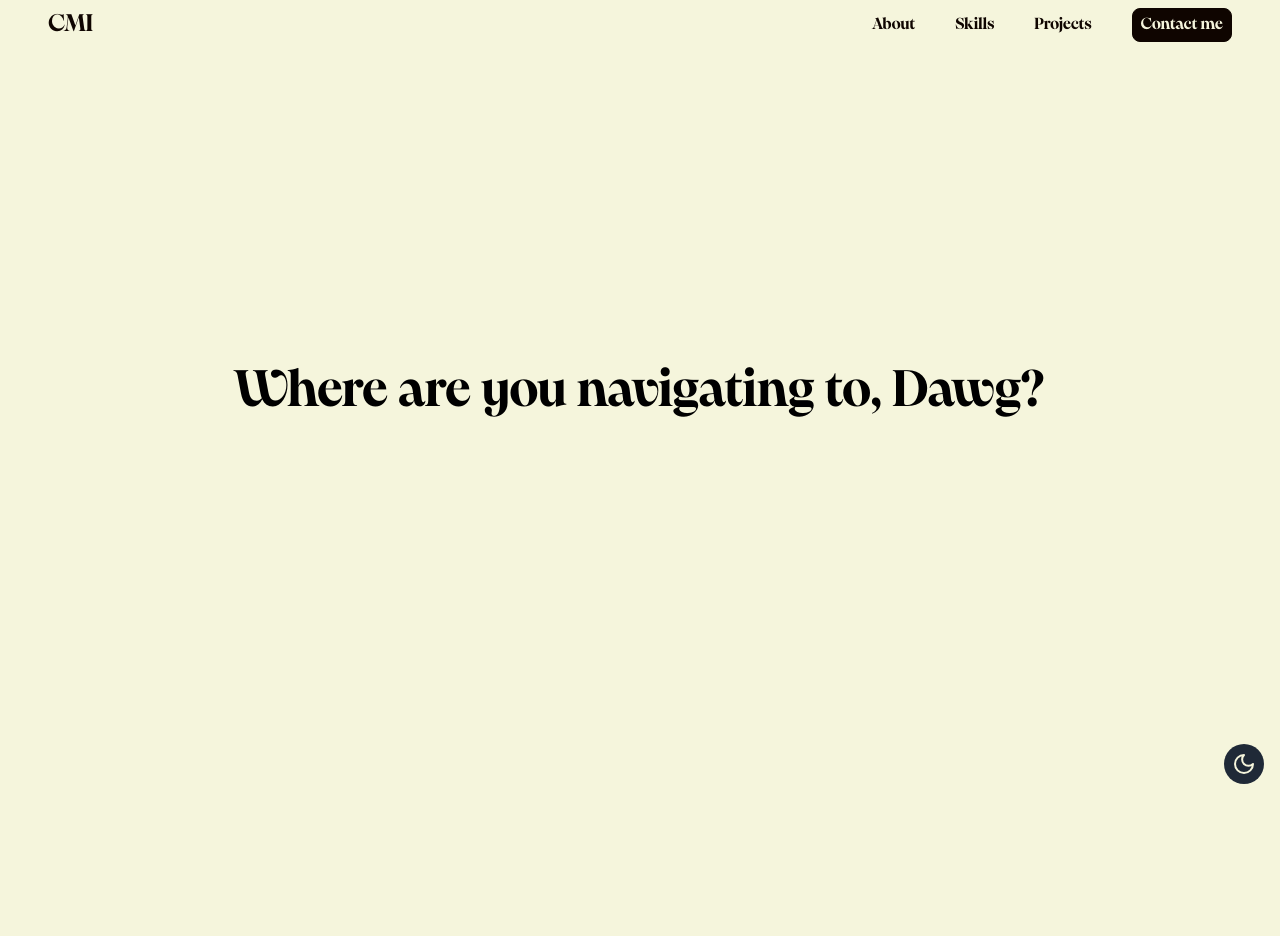
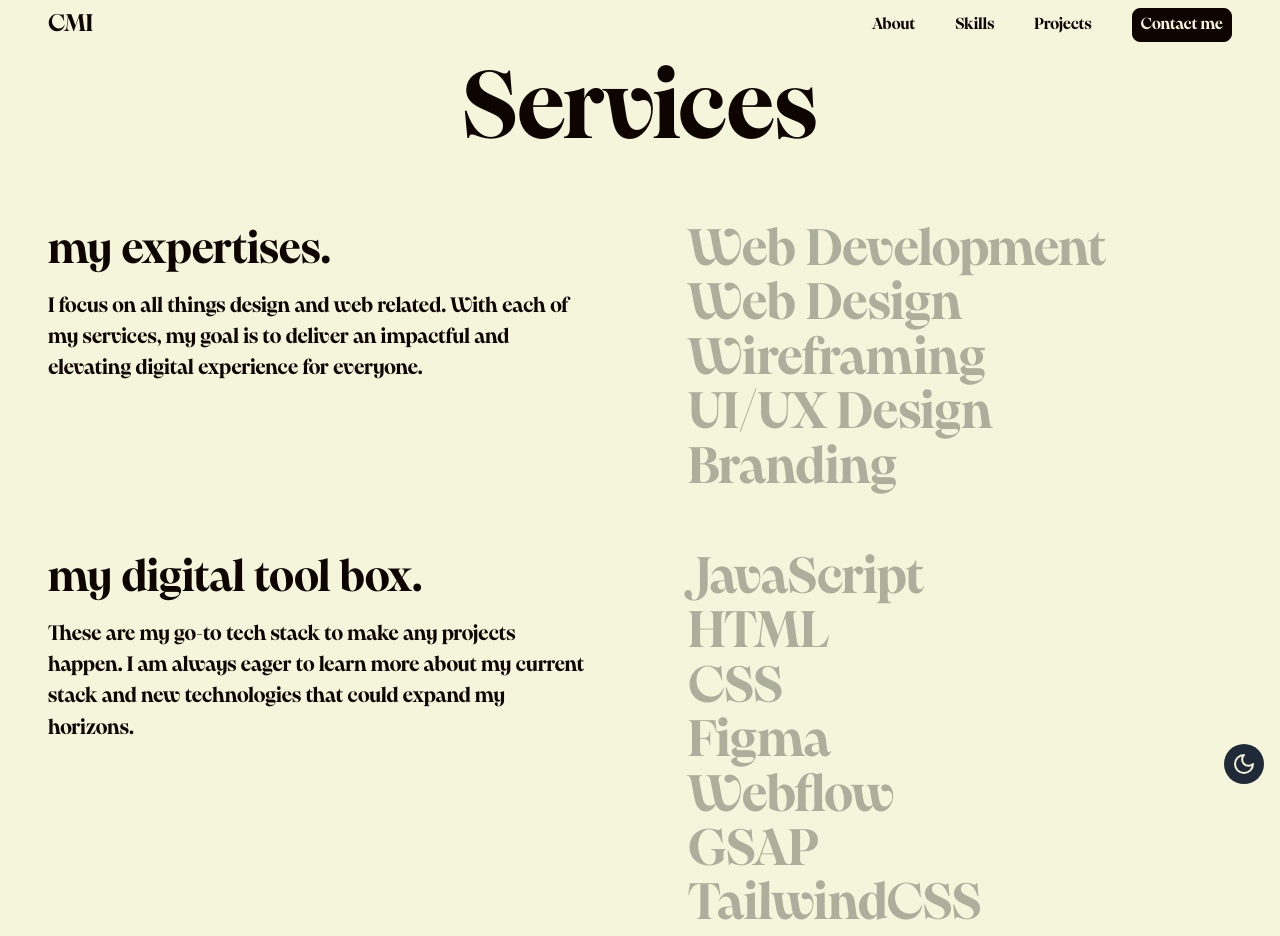
Before and after one commit to CMI-James/main-portfolio, a Next.js app: page /Services in a window 1280 px wide. Before the commit this address had no page. Shown: the top 936 px of the page. Before the commit the page ends 800 px from the top, so only its background shows below. Built offline with nearby package versions, Linux system fonts and the light colour scheme.

Commit message:
feat: improved the theme color in Service page

```diff
--- /dev/null
+++ b/src/components/Services.jsx
@@ -0,0 +1,88 @@
+// src/components/Skills.js
+import React from "react";
+import Heading from "./ui/Heading";
+import Section from "./ui/Section";
+import SectionHeader from "./ui/SectionHeader";
+import SectionBody from "./ui/SectionBody";
+
+const Services = () => {
+  const expertiseItems = [
+    "Web Development",
+    "Web Design",
+    "Wireframing",
+    "UI/UX Design",
+    "Branding",
+  ];
+
+  const toolBoxItems = [
+    "JavaScript",
+    "HTML",
+    "CSS",
+    "Figma",
+    "Webflow",
+    "GSAP",
+    "TailwindCSS",
+    "ReactJS",
+  ];
+  return (
+    <Section className="theme-dark-light">
+      <SectionHeader title="Services" />
+      <SectionBody>
+        <div className="space-y-14">
+          <div className="mt-10 grid grid-cols-1 gap-5 md:grid-cols-2 md:gap-24">
+            <div className="space-y-6">
+              <div className="space-y-3 2xl:space-y-10">
+                <h3 className="text-heading-3 2xl:text-7xl font-semibold leading-tight">
+                  my expertises.
+                </h3>
+                <p className="max-w-md xl:max-w-2xl text-body-1 2xl:text-3xl">
+                  I focus on all things design and web related. With each of my
+                  services, my goal is to deliver an impactful and elevating
+                  digital experience for everyone.
+                </p>
+              </div>
+              <div className="h-1 w-full bg-accent-100 opacity-50 md:hidden"></div>
+            </div>
+            <div className="select-none leading-[2.3rem] text-secondary-500 md:leading-[2.5rem] lg:leading-[3.4rem]">
+              {expertiseItems.map((item, index) => (
+                <p
+                  key={index}
+                  className="font-general text-special 2xl:text-7xl font-extrabold"
+                >
+                  {item}
+                </p>
+              ))}
+            </div>
+          </div>
+
+          <div className="mt-10 grid grid-cols-1 gap-5 md:grid-cols-2 md:gap-24">
+            <div className="space-y-6">
+              <div className="space-y-3 2xl:space-y-10">
+                <h3 className="text-heading-3 2xl:text-7xl font-semibold leading-tight">
+                  my digital tool box.
+                </h3>
+                <p className="max-w-md xl:max-w-2xl text-body-1 2xl:text-3xl">
+                  These are my go-to tech stack to make any projects happen. I
+                  am always eager to learn more about my current stack and new
+                  technologies that could expand my horizons.
+                </p>
+              </div>
+              <div className="h-1 w-full bg-accent-100 opacity-50 md:hidden"></div>
+            </div>
+            <div className="select-none leading-[2.3rem] text-secondary-500 md:leading-[2.5rem] lg:leading-[3.4rem]">
+              {toolBoxItems.map((item, index) => (
+                <p
+                  key={index}
+                  className="font-general text-special 2xl:text-7xl font-extrabold"
+                >
+                  {item}
+                </p>
+              ))}
+            </div>
+          </div>
+        </div>
+      </SectionBody>
+    </Section>
+  );
+};
+export default Services;
--- a/src/components/Skills.jsx
+++ /dev/null
@@ -1,18 +0,0 @@
-// src/components/Skills.js
-import React from "react";
-import Heading from "./ui/Heading";
-import Section from "./ui/Section";
-import SectionHeader from "./ui/SectionHeader";
-import SectionBody from "./ui/SectionBody";
-
-
-const Skills = () => (
-  <Section className="theme-dark-light">
-  <SectionHeader title="Skills" />
-  <SectionBody>
-    <div className="h-[200vh]">this year na my year, i can be the man of the year</div>
-  </SectionBody>
-</Section>
-);
-
-export default Skills;
--- /dev/null
+++ b/src/components/ui/ServiceUi.jsx
@@ -0,0 +1,57 @@
+import { gsap } from "gsap";
+import { ScrollTrigger } from "gsap/all";
+import {useRef, useEffect} from "react"
+
+
+export default function ServiceUi({ title, description, items }) {
+
+  const serviceUi = useRef(null)
+  const heading = useRef(null)
+  const body = useRef(null)
+  const services = useRef(null)
+  const line = useRef(null)
+
+
+  useEffect(() => {
+    ScrollTrigger.create({
+      trigger: serviceUi.current,
+      // markers: true,
+      start:"150px bottom",
+      animation: gsap
+        .timeline()
+        .to(heading.current, { opacity: 1, y: 0, ease: "power4.out", duration: 1.25 }, 0)
+        .to(body.current, { opacity: 1, y: 0, ease: "power4.out", duration: 1.25 }, 0.2)
+        .to (line.current, { width: "100%", ease: "power4.inOut", duration: 1.5 }, 0.2)
+        .to(services.current, { opacity: 1, y: 0, ease: "power4.out", duration: 1.25}, 0.5),
+
+      toggleActions: "play none none none",
+    });
+    ScrollTrigger.refresh();
+
+  }, [serviceUi])
+
+
+  return (
+    <div ref={serviceUi} className=" mt-10 grid grid-cols-1 gap-5 md:grid-cols-2 md:gap-24">
+      <div className="space-y-6">
+        <div className="space-y-3 2xl:space-y-10">
+          <h3 ref={heading} className="text-heading-3 2xl:text-7xl font-semibold leading-tight  translate-y-10 opacity-0">
+            {title}
+          </h3>
+          <p ref={body} className="max-w-md xl:max-w-2xl text-body-1 2xl:text-3xl  translate-y-10 opacity-0">{description}</p>
+        </div>
+        <div ref={line} className="h-1 w-0 bg-accent-100 opacity-50 md:hidden"></div>
+      </div>
+
+      <div ref={services}  className=" select-none leading-[2.3rem] text-secondary-500 md:leading-[2.5rem] lg:leading-[3.4rem]  translate-y-10 opacity-0">
+        {items.map((item, index) => {
+          return (
+            <p key={index} className="font-general text-special 2xl:text-7xl font-extrabold ">
+              {item}
+            </p>
+          );
+        })}
+      </div>
+    </div>
+  );
+}
--- /dev/null
+++ b/src/components/ui/Services.jsx
@@ -0,0 +1,43 @@
+import ServiceUi from "../ui/ServiceUi";
+import Heading from "../ui/Heading";
+
+export default function Services() {
+  const expertiseItems = [
+    "Web Development",
+    "Web Design",
+    "Wireframing",
+    "UI/UX Design",
+    "Branding",
+  ];
+
+  const toolBoxItems = [
+    "JavaScript",
+    "HTML",
+    "CSS",
+    "Figma",
+    "Webflow",
+    "GSAP",
+    "TailwindCSS",
+    "ReactJS",
+  ];
+
+  return (
+    <section id="services" className="my-[10%]" aria-label="services">
+      <Heading title="services" />
+      <div className="space-y-14">
+        <ServiceUi
+          title="my expertises."
+          description="I focus on all things design and web related. With each of my
+          services, my goal is to deliver an impactful and elevating
+          digital experience for everyone."
+          items={expertiseItems}
+        />
+        <ServiceUi
+          title="my digital tool box."
+          description="These are my go to tech stack to make any projects happen. I am always eager of learning more about my current stack, and new technologies that could expand my horizons."
+          items={toolBoxItems}
+        />
+      </div>
+    </section>
+  );
+}
--- a/src/pages/skills.jsx
+++ b/src/pages/Services.jsx
@@ -1,4 +1,4 @@
-import Skills from "@/components/Skills";
+import Skills from "@/components/Services";
 import Transition from "@/components/ui/Transition";
 import React from "react";
 
--- a/src/pages/index.js
+++ b/src/pages/index.js
@@ -2,7 +2,7 @@ import { useState, useEffect, useRef } from "react";
 import { motion, useAnimation } from "framer-motion";
 import Hero from "@/components/Hero";
 import About from "@/components/About";
-import Services from "@/components/Skills";
+import Services from "@/components/Services";
 import Projects from "@/components/Projects";
 import useScrollSection from "@/hooks/useScrollSection";
 import { useRouter } from "next/router";
```
